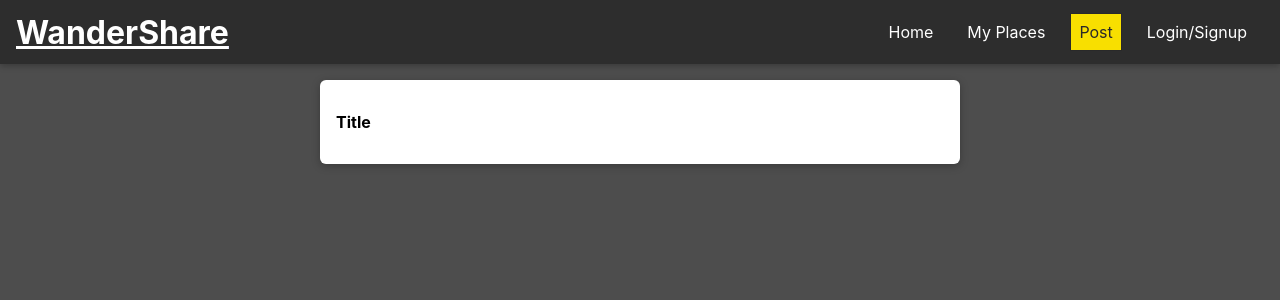
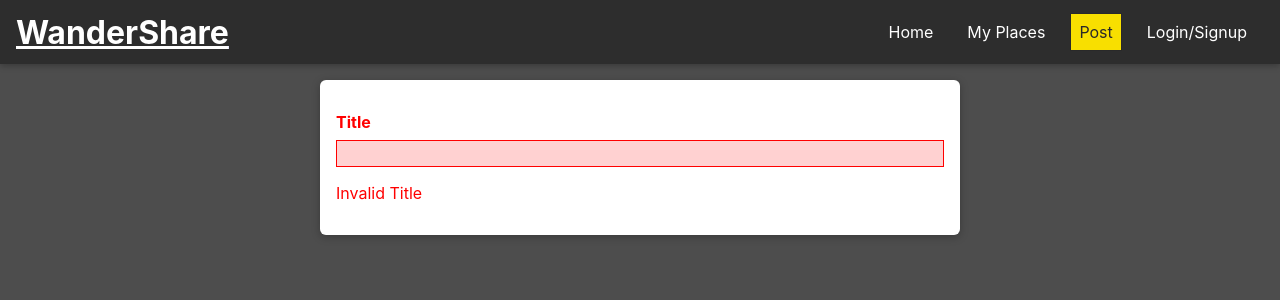
Before and after one commit to HvGaur/wandershare, a React (Create React App) app: page /places/new in a window 1280 px wide. Shown: the top 300 px of the page. Built offline with nearby package versions, Linux system fonts and the light colour scheme.

Commit message:
added validators for input

```diff
--- a/src/places/pages/NewPlace.js
+++ b/src/places/pages/NewPlace.js
@@ -6,7 +6,7 @@ import "./NewPlace.css";
 const NewPlace = () => {
     return (
         <form className="place-form">
-            <Input type="text" label = "Title" />
+            <Input element = "input" type="text" label = "Title" validators={[]} errorText = "Invalid Title"/>
         </form>
     );
 };
--- a/src/shared/components/FormElements/Input.js
+++ b/src/shared/components/FormElements/Input.js
@@ -1,13 +1,48 @@
-import React from "react";
+import React, {useReducer} from 'react';
 
-import "./Input.css";
+import './Input.css';
+
+const inputReducer = (state, action) => {
+    switch(action.type){
+        case 'CHANGE':
+            return {
+                ...state,
+                value: state.val,
+                isValid: true
+            };
+        default:
+            return state;
+    }
+};
 
 const Input = props => {
-    const element = props.element === 'input' ? <input id= {props.id} type = {props.type} placeholder={props.placeholder}/> : <textarea id = {props.id} rows = {props.rows || 3}/>
-    return(
-        <div className={`form-control`}>
-            <label htmlFor={props.id}>{props.label}</label>
+    // const [enteredValue, setEnteredValue] = useState('');
+    // const [isValid, setIsValid] = useState(false);
+    const [inputState, dispatch] = useReducer(inputReducer, {value: '', isValid: false});
 
+    const changeHandler = event => {
+        dispatch({type: 'CHANGE', val: event.target.value});
+    };
+
+
+    const element =
+        props.element === 'input' ? (
+        <input
+        id={props.id}
+        type={props.type}
+        placeholder={props.placeholder}
+        onChange={changeHandler}
+        value={inputState.value}
+        />
+        ) : (
+        <textarea id={props.id} rows={props.rows || 3} onChange={changeHandler} value={inputState.value}/>
+        );
+
+    return (
+        <div className={`form-control ${!inputState.isValid && 'form-control--invalid'}`}>
+        <label htmlFor={props.id}>{props.label}</label>
+        {element}
+        {!inputState.isValid && <p>{props.errorText}</p>}
         </div>
     );
 };
```
Also changed, not shown: src/shared/util/validators.js (added, +46 -0 lines).
